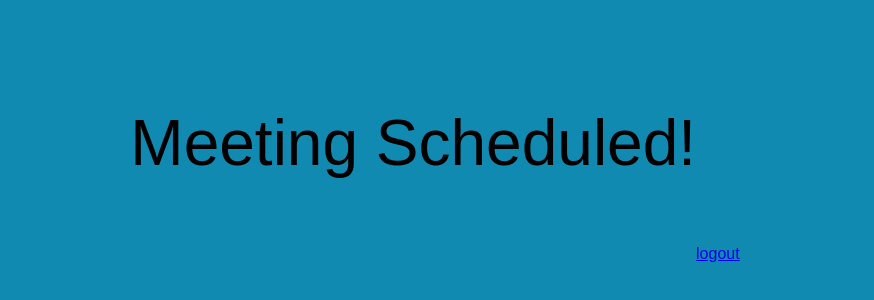
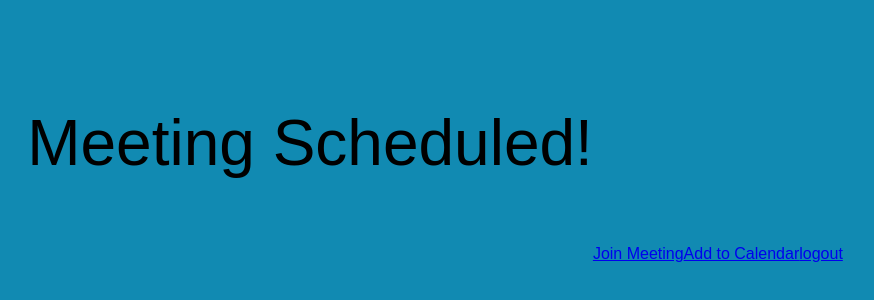
Before and after one commit to stym-rj/MeetWith, a plain HTML site: page MeetingScheduler/3.html in a window 1280 px wide. Shown: the part 146-446 px from the top of the page, without its empty margins (205-1079 px from the left). Drawn offline with Linux system fonts and the light colour scheme.

Commit message:
added logout btn

```diff
--- a/MeetingScheduler/3.html
+++ b/MeetingScheduler/3.html
@@ -41,9 +41,20 @@
         <br>
         <br>
         <br>
+
+        <a href="https://meet.google.com/wbg-gbfn-dgx">
         <div class="logoutt">
-            <a href="index.html">logout</a>
-        </div>
+            Join Meeting
+        </div></a>
+        <a href="https://calendar.google.com/calendar/u/0/r">
+        <div class="logoutt">
+            Add to Calendar
+        </div></a>
+
+        <a href="index.html">
+        <div class="logoutt">
+            logout
+        </div></a>
     </div>
 </body>
 </html>
```
